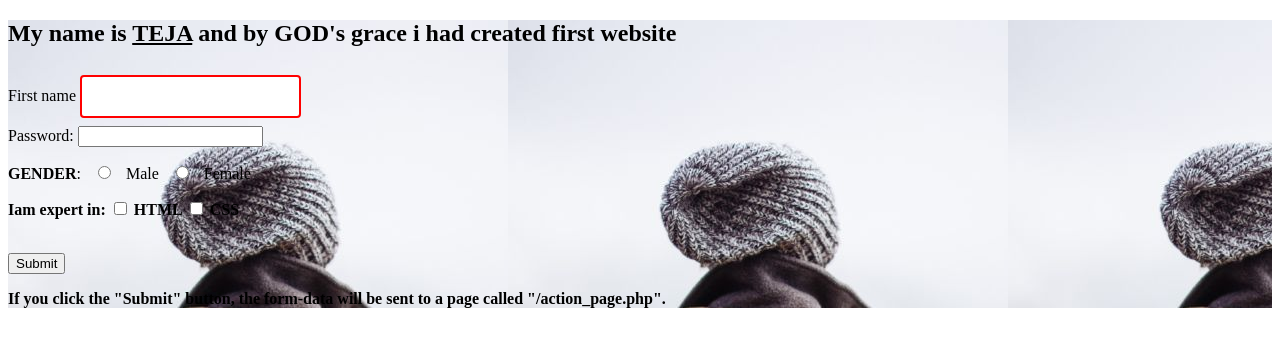
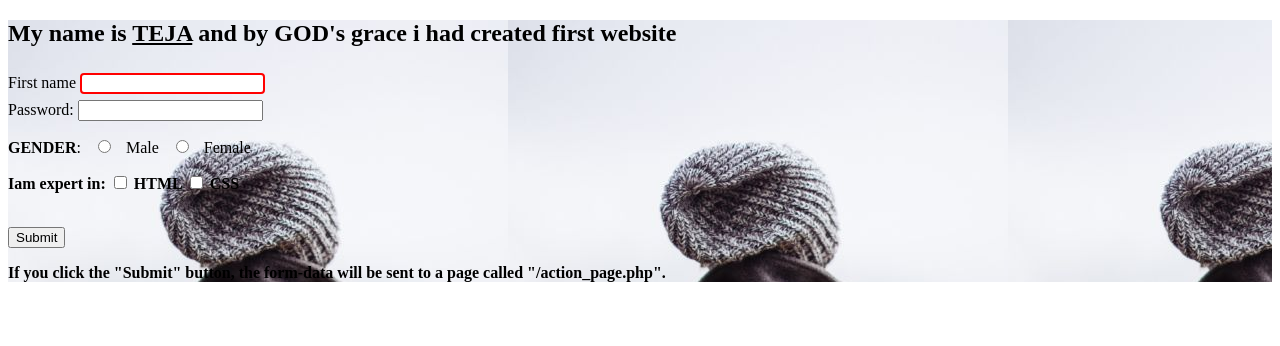
Before and after one commit to teja6392/HopeProject, a plain HTML site: page index.html in a window 1280 px wide. Drawn offline with Linux system fonts and the light colour scheme.

Commit message:
first commit

```diff
--- a/index.html
+++ b/index.html
@@ -3,8 +3,8 @@
 <head>
 <style>
 input[type=text] {
-  padding: 12px 20px;
-  margin: 8px 0;
+  padding: 1opx 15px;
+  margin: 6px 0;
   box-sizing: border-box;
   border: 2px solid red;
   border-radius: 4px;
```
